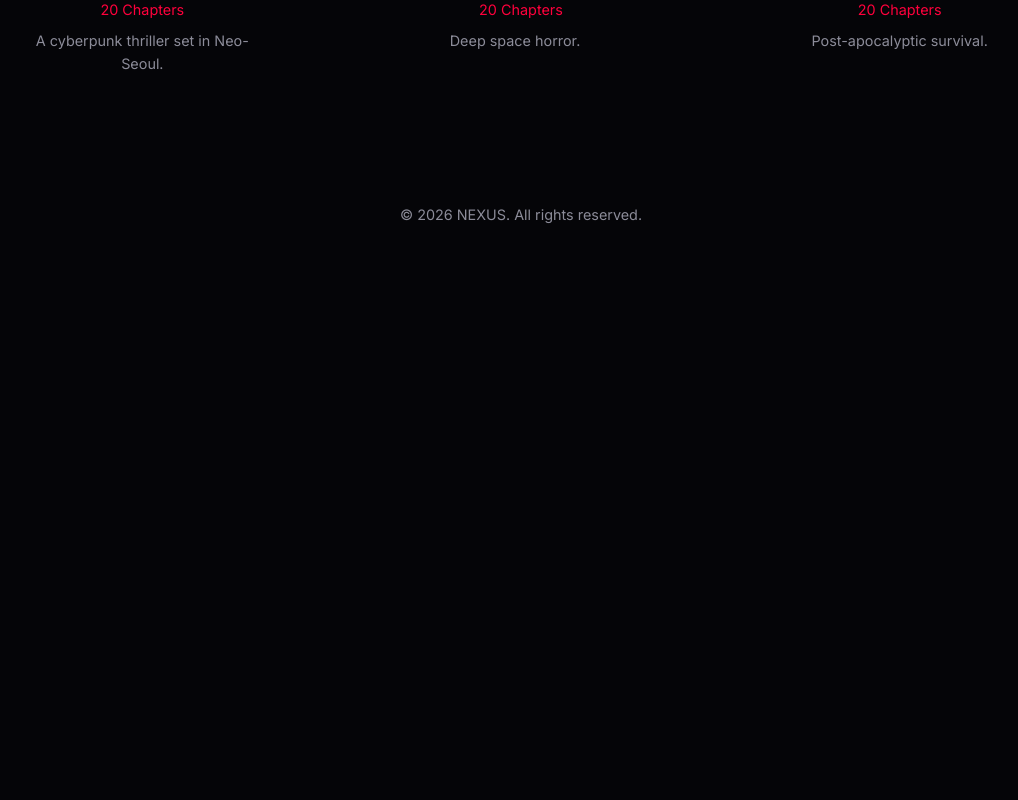
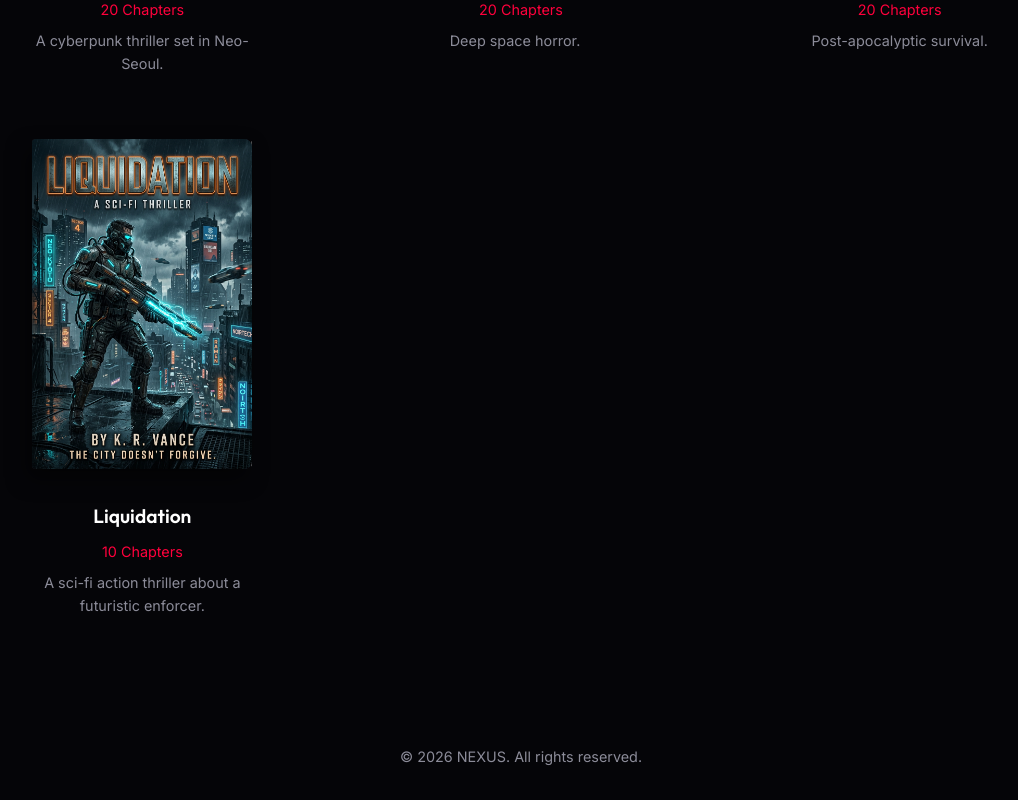
Before and after one commit to LeeByoungmoo/myhomepage, a React (Vite) app: page /#/novels in a window 1280 px wide. Shown: the part 709-1509 px from the top of the page, without its empty margins (119-1137 px from the left). Before the commit the page ends 967 px from the top, so only its background shows below. Built offline with nearby package versions, Linux system fonts and the light colour scheme.

Commit message:
Add Liquidation novel to library with AI generated cover

```diff
--- a/src/pages/Novels.jsx
+++ b/src/pages/Novels.jsx
@@ -4,6 +4,7 @@ const novelsData = [
   { id: 'echoes-of-the-grid', title: 'Echoes of the Grid', chapters: 20, desc: 'A cyberpunk thriller set in Neo-Seoul.', cover: '/src/assets/echoes.jpg' },
   { id: 'isolation', title: 'Isolation: Predator in the Dark', chapters: 20, desc: 'Deep space horror.', cover: '/src/assets/isolation.jpg' },
   { id: 'the-day', title: 'The Day the Women Died', chapters: 20, desc: 'Post-apocalyptic survival.', cover: '/src/assets/women_died.jpg' },
+  { id: 'liquidation', title: 'Liquidation', chapters: 10, desc: 'A sci-fi action thriller about a futuristic enforcer.', cover: '/src/assets/liquidation_cover.jpg' },
 ];
 
 const Novels = () => {
```
Also changed, not shown: src/assets/liquidation_cover.jpg (added).
